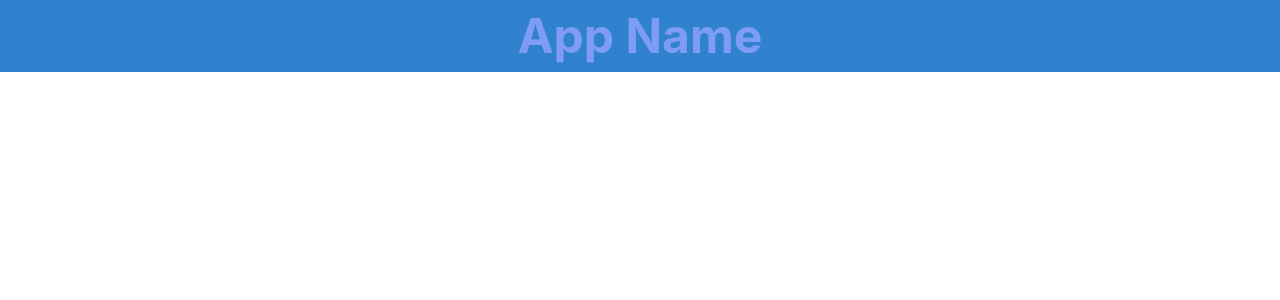
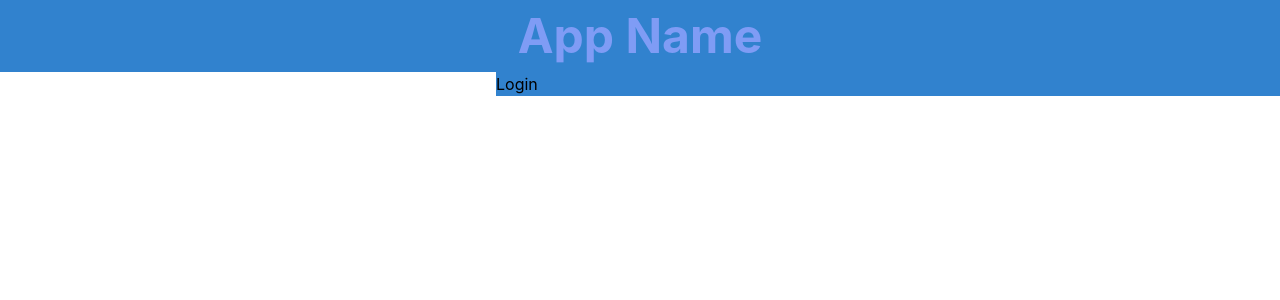
Before and after one commit to ehighberg/fetch, a React (Create React App) app in the folder client/: page / in a window 1280 px wide. Shown: the top 300 px of the page. Built offline with nearby package versions, Linux system fonts and the light colour scheme.

Commit message:
edit APIHelper to use single api object

```diff
--- a/client/package.json
+++ b/client/package.json
@@ -8,6 +8,8 @@
     "@testing-library/user-event": "^7.1.2",
     "autoprefixer": "^9.8.0",
     "axios": "^0.19.2",
+    "babel-loader": "^8.1.0",
+    "formik": "^2.1.4",
     "postcss-cli": "^7.1.1",
     "react": "^16.13.1",
     "react-dom": "^16.13.1",
--- a/client/src/pages/Home.jsx
+++ b/client/src/pages/Home.jsx
@@ -1,4 +1,7 @@
 import React from 'react'
+import { Formik, Form, Field } from 'formik'
+
+import { getUserByEmail } from '../services/APIHelper.js'
 
 export default function Home()
 {
@@ -7,6 +10,19 @@ export default function Home()
             <div className="text-5xl text-indigo-400 font-bold text-center">
                 App Name
             </div>
+            <Formik
+              initialValues={{ email: '', password: ''}}
+              onSubmit={async (values) => {
+                const userId = await getUserByEmail(values.email)
+                localStorage.setItem('userId', userId)
+              }}
+            >
+              <Form id='login-container'>
+                <Field type='email' name='email' />
+                <Field type='password' name='password' />
+                <button type='submit'>Login</button>
+              </Form>
+            </Formik>
         </div>
     )
 }
--- a/client/src/services/APIHelper.js
+++ b/client/src/services/APIHelper.js
@@ -1,8 +1,9 @@
+import axios from 'axios'
+
 let apiUrl
 const apiUrls = {
     production: 'https://mysterious-anchorage-39512.herokuapp.com/',
     development: 'http://localhost:3000/'
-
 }
 
 if (window.location.hostname === 'localhost')
@@ -13,4 +14,20 @@ if (window.location.hostname === 'localhost')
     apiUrl = apiUrls.production
 }
 
-export default apiUrl
+const api = axios.create({
+  baseURL: apiUrl
+})
+
+
+export const getUserByEmail = async (email) => {
+  try {
+    const userList = await api.get('/users')
+    const userId = userList.filter(user => {
+      return user.email === email
+    })
+    console.log(userId)
+    return 1
+  } catch(error) {
+    console.error(error)
+  }
+}
```
Also changed, not shown: 2 other files (tests, documents, lock files or other folders).
